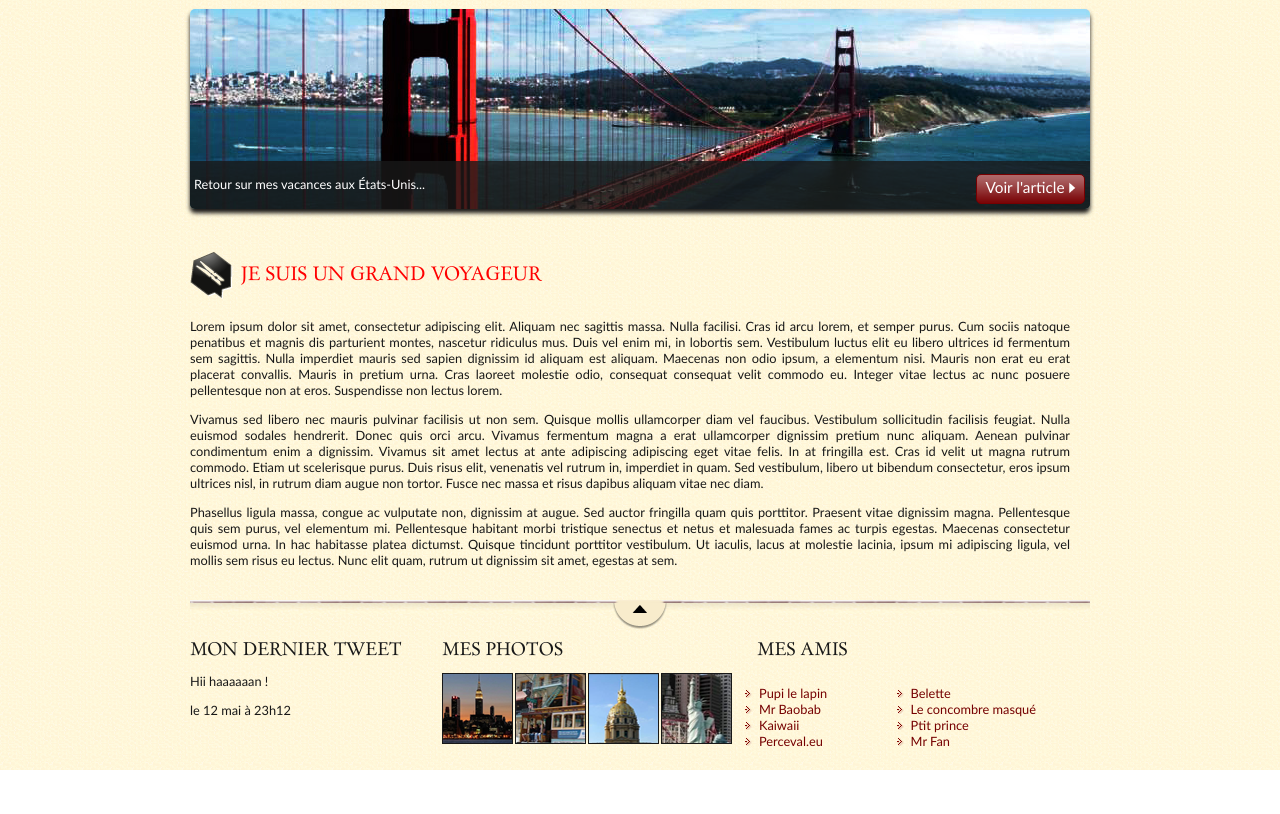
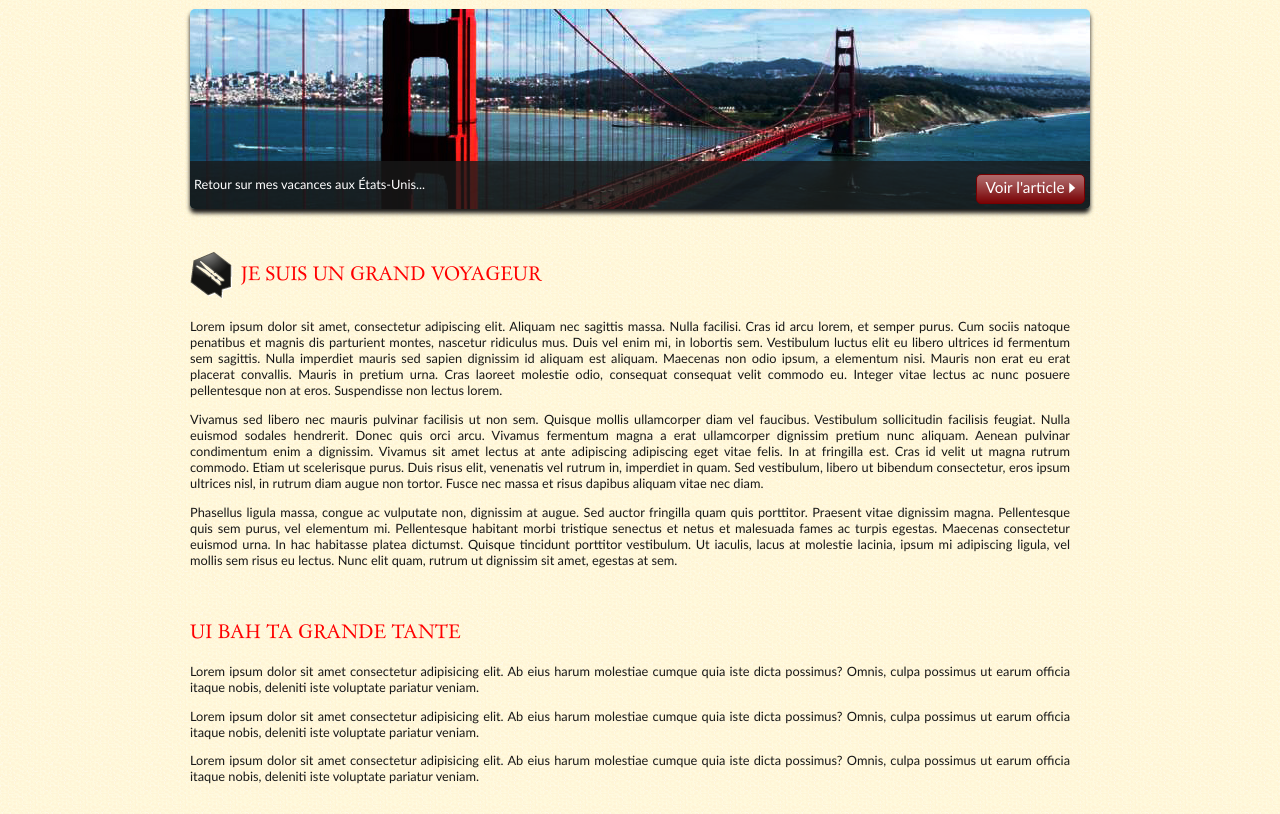
Before and after one commit to hlrnGH/testVG, a plain HTML site: page index.html in a window 1280 px wide. Shown: the part 124-938 px from the top of the page. Before the commit the page ends 894 px from the top, so only its background shows below. Drawn offline with Linux system fonts and the light colour scheme.

Commit message:
added an article in index

```diff
--- a/index.html
+++ b/index.html
@@ -43,6 +43,16 @@
                 </article>
             </section>
 
+            <section>
+                <article>
+                    <h1>UI bah ta grande tante</h1>
+                    <p>Lorem ipsum dolor sit amet consectetur adipisicing elit. Ab eius harum molestiae cumque quia iste dicta possimus? Omnis, culpa possimus ut earum officia itaque nobis, deleniti iste voluptate pariatur veniam.</p>
+                    <p>Lorem ipsum dolor sit amet consectetur adipisicing elit. Ab eius harum molestiae cumque quia iste dicta possimus? Omnis, culpa possimus ut earum officia itaque nobis, deleniti iste voluptate pariatur veniam.</p>
+                    <p>Lorem ipsum dolor sit amet consectetur adipisicing elit. Ab eius harum molestiae cumque quia iste dicta possimus? Omnis, culpa possimus ut earum officia itaque nobis, deleniti iste voluptate pariatur veniam.</p>
+
+                </article>
+            </section>
+
             <footer>
                 <div id="tweet">
                     <h1>Mon dernier tweet</h1>
```
